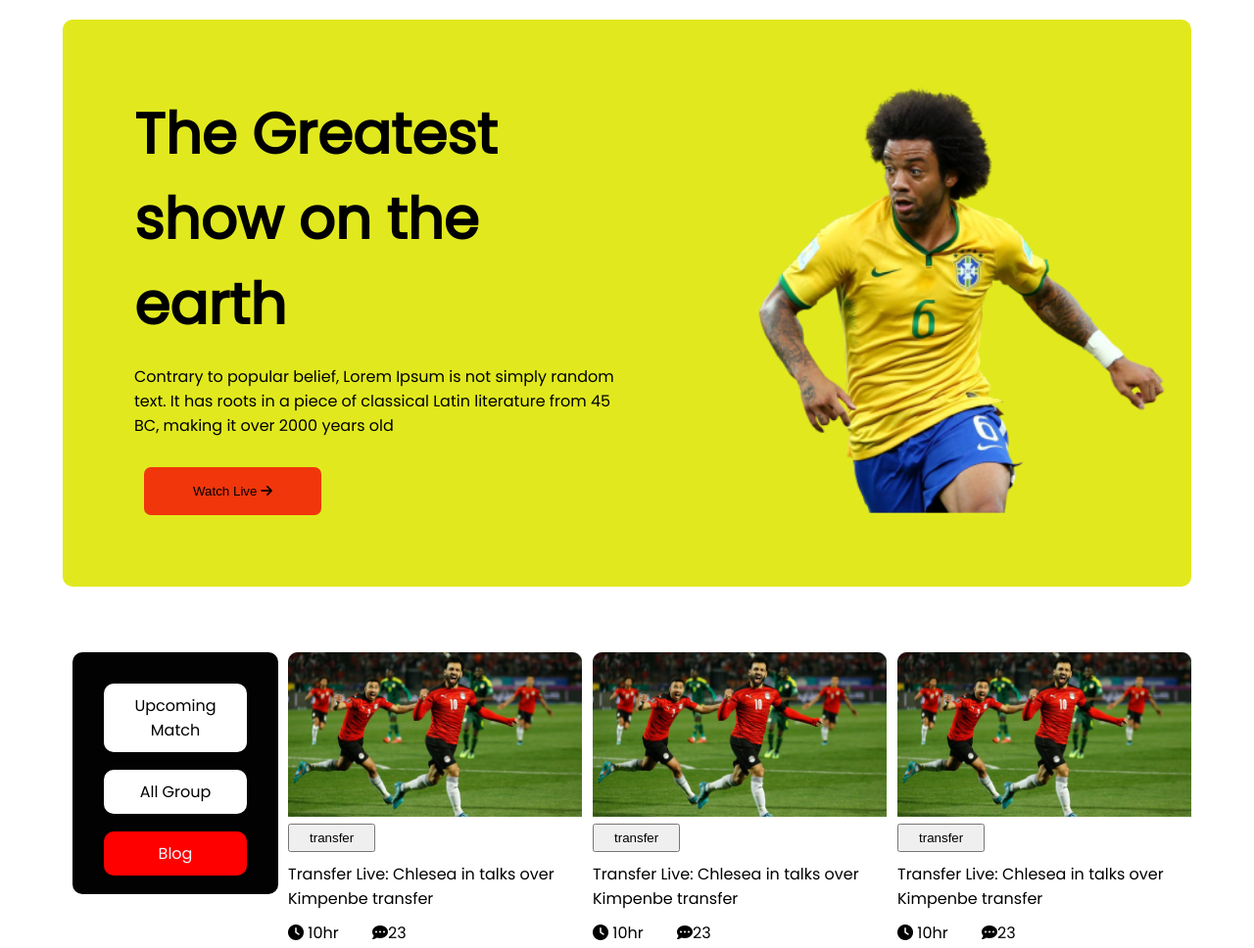
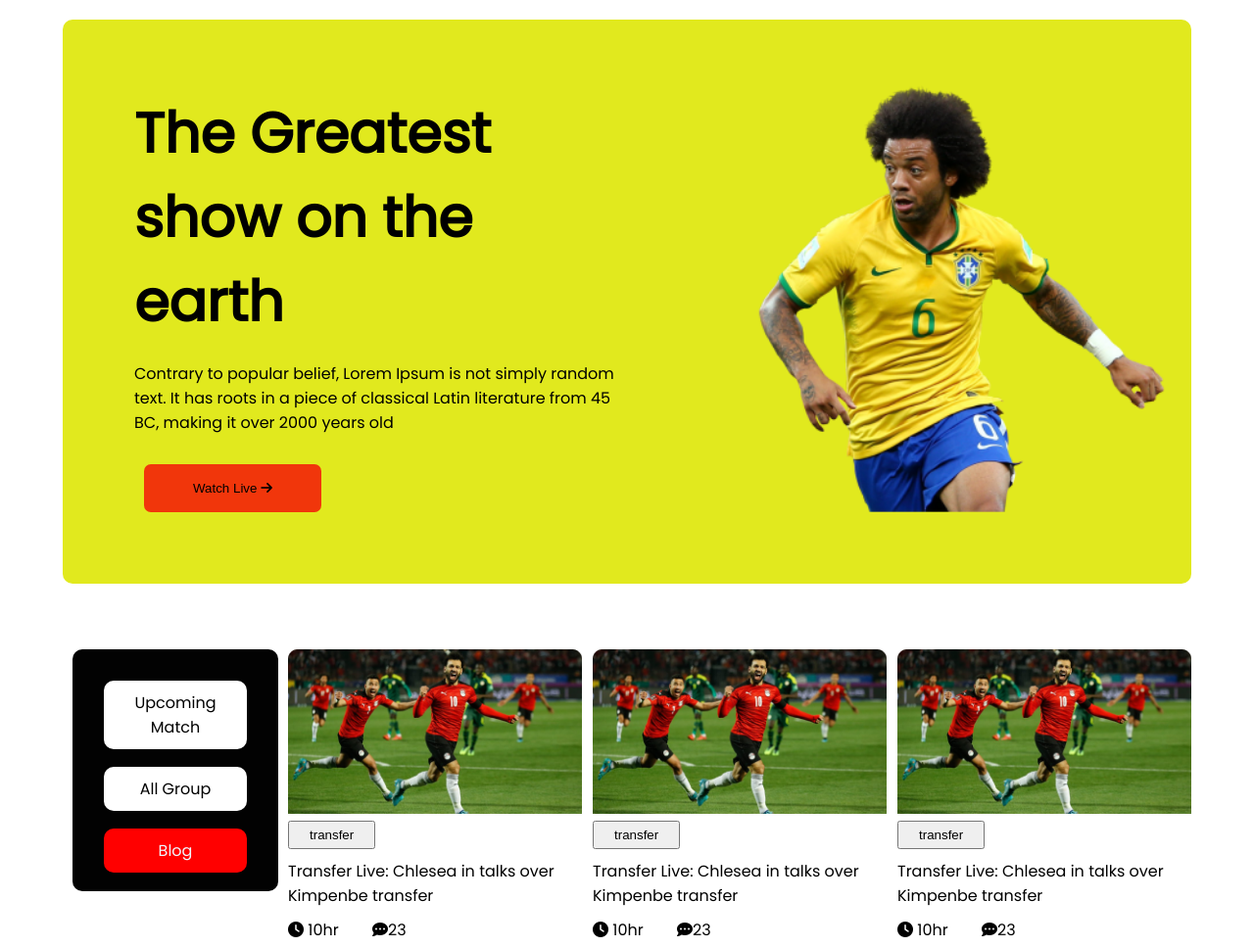
Before and after one commit to ikbal-mondal/IPLt20_assignment_2, a plain HTML site: page index.html in a window 1280 px wide. Shown: the top 968 px of the page at 98% size. Drawn offline with Linux system fonts and the light colour scheme.

Commit message:
all commit

```diff
--- a/style.css
+++ b/style.css
@@ -97,7 +97,7 @@ body {
 }
 
 .banner_title {
-  font-size: 58px;
+  font-size: 57px;
 }
 
 .banner_peragraph {
```
